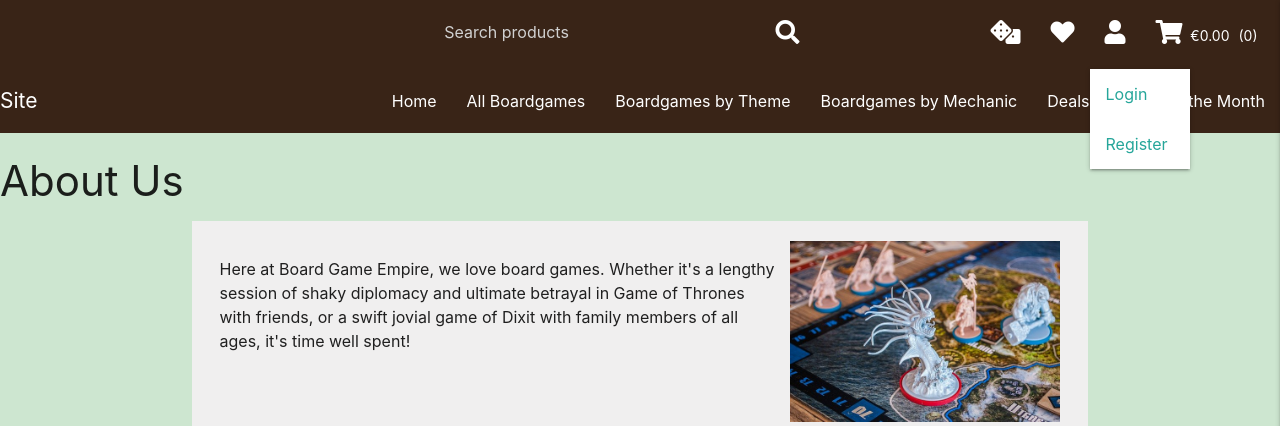
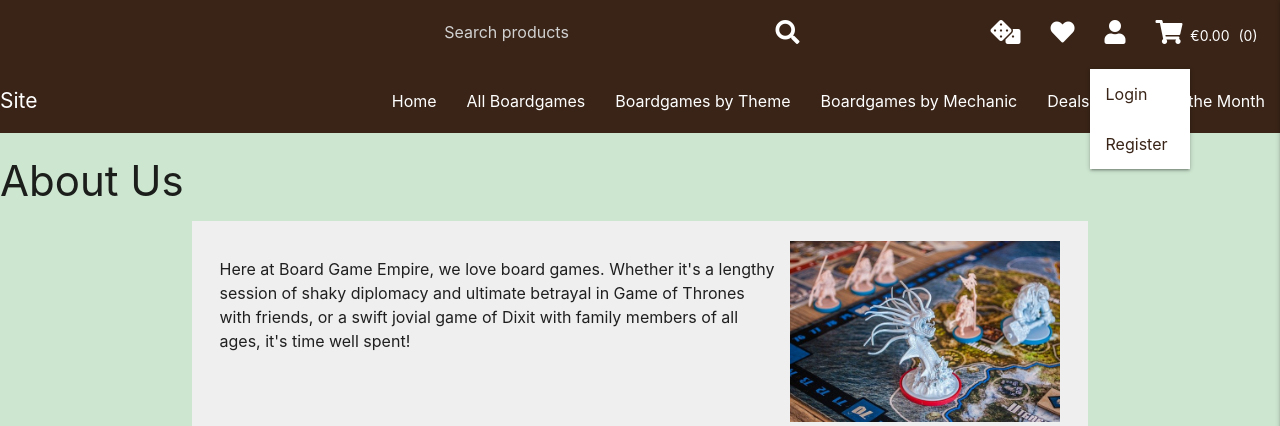
Before and after one commit to mark-obeirne/boardgameempire, a Django app: page /about/ in a window 1280 px wide, after a click that opens the changed part. Shown: the top 426 px of the page. Run offline with Django 3.2, Linux system fonts and the light colour scheme; data comes from the database, SQL or seed files in the repository; parts of the project's set-up code (start-up, migrations or seed data) failed here and were passed over; some libraries are stand-ins or nearby versions.

Commit message:
Update styles on all products page
- Update colour of font in dropdown menus
- Remove generic relative positioning of input field labels as that is only
applicable to one page and will target that specifically
- Update colour of labels

```diff
--- a/static/css/base.css
+++ b/static/css/base.css
@@ -230,6 +230,10 @@ input[type="submit" i] {
     color: #FF0000;
 }
 
+.dropdown-content li>a, .dropdown-content li>span {
+    color: #392417;
+}
+
 /* Slider */
 
 .slider-overlay {
@@ -386,9 +390,12 @@ input[type="submit" i] {
 
 /* Review Page */
 
+/*
+Commenting out for the moment as it's only applicable to labels on one page
+Target specifically
 .input-field>label {
     position: relative;
-}
+}*/
 
 #id_review_text {
     height: 20rem;
@@ -397,6 +404,13 @@ input[type="submit" i] {
 #id_rating {
     display: block;
 }
+
+
+/* Labels */
+.input-field>label {
+    color: #392417;
+}
+
 
 
 /* Footer */
```
